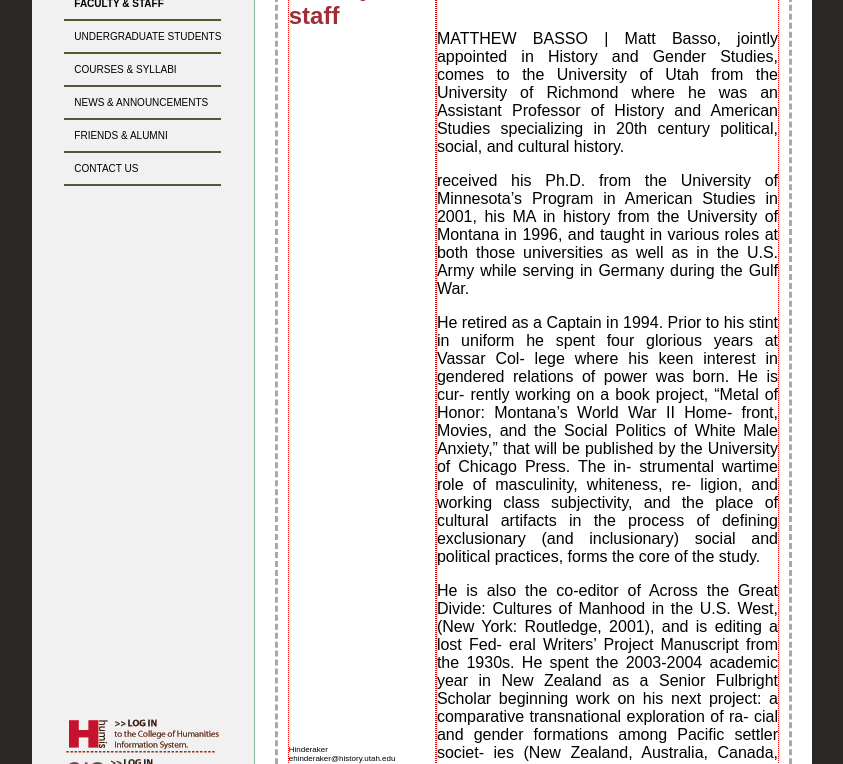
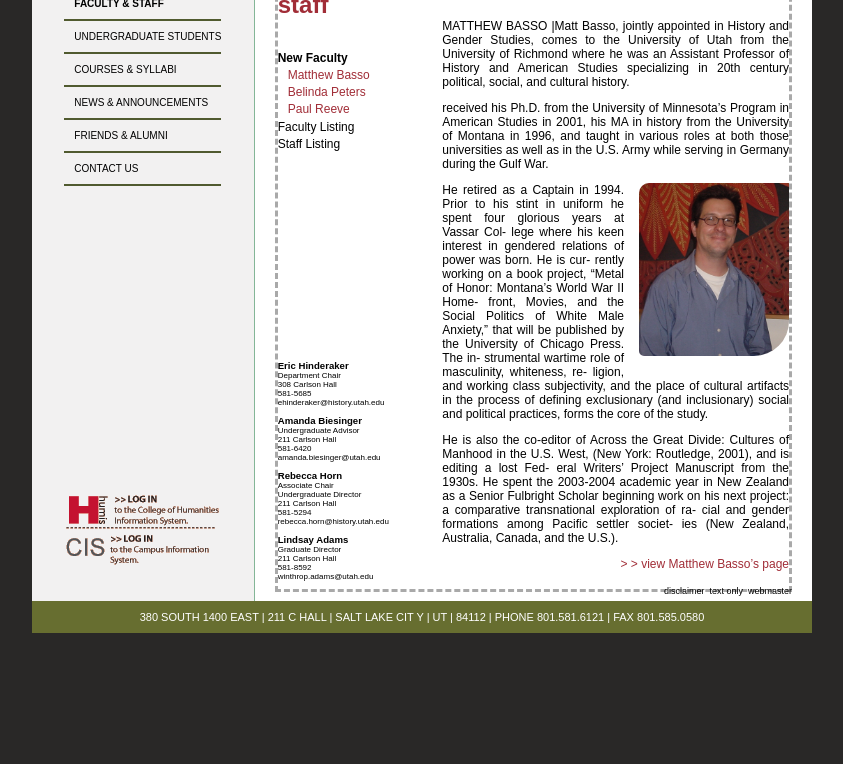
Before and after one commit to charlottabeans/HUMIS_homepage, a plain HTML site: page faculty-and-staff.html in a window 1280 px wide. Shown: the part 230-994 px from the top of the page, without its empty margins (218-1061 px from the left). After the commit the page ends 871 px from the top, so only its background shows below. Drawn offline with Linux system fonts and the light colour scheme.

Commit message:
wrapped up the so-called horizontal two-column layout (which I intend to use on several of my remaining pages)

```diff
--- a/faculty-and-staff.html
+++ b/faculty-and-staff.html
@@ -1,5 +1,5 @@
 <!DOCTYPE html>
-<html lang="en">
+<html lang="en" xmlns="http://www.w3.org/1999/html" xmlns="http://www.w3.org/1999/html">
 <head>
     <meta charset="UTF-8">
     <title>HUMIS faculty and staff</title>
@@ -56,38 +56,56 @@
                   <aside class="left-column">
                       <div class="top">
                           <h4>Faculty &amp; staff</h4>
+
+                          <div class="category top">
+                              <a href="#" class="active">New Faculty</a>
+
+                              <div class="category sub">
+                              <a href="#">Matthew Basso</a>
+                              <a href="#">Belinda Peters</a>
+                              <a href="#">Paul Reeve</a>
+                              </div>
+
+
+                              <a href="#">Faculty Listing</a>
+                              <a href="#">Staff Listing</a>
+                          </div>
+
                       </div>
 
                       <div class="bottom">
                           <p>
-                              <span class="name">Hinderaker
-                            <span class="title>"Department Chair
-                             308 Carlson Hall
-                             581-5685
-                             <a href="#">ehinderaker@history.utah.edu
+                              <span class="name"> Eric Hinderaker </span>
+                              <span class="title">Department Chair</span>
+                              <span class="address"> 308 Carlson Hall </span>
+                              <a class="phone-number" href="tel:581-5685">581-5685</a>
+                              <a href="#">ehinderaker@history.utah.edu </a>
                           </p>
 
                           <p>
-                              <span class="name">Biesinger
-                              <span class="title>"Undergraduate Advisor
-                          211 Carlson Hall
-                          581-6420
-                          amanda.biesinger@utah.edu </p>
+                              <span class="name">Amanda Biesinger</span>
+                              <span class="title">Undergraduate Advisor</span>
+                              <span class="address">211 Carlson Hall</span>
+                              <a class="phone-number" href="tel:581-6420">581-6420</a>
+                              <a href="#">amanda.biesinger@utah.edu</a>
+                          </p>
 
                           <p>
-                              <span class="name">Horn
-                              Associate Chair
-                              <span class="title>"Undergraduate Director
-                              211 Carlson Hall
-                              581-5294
-                              .horn@history.utah.edu</p>
+                              <span class="name">Rebecca Horn </span>
+                              <span class="title">Associate Chair<br/>
+                              Undergraduate Director</span>
+                              <span class="address">211 Carlson Hall</span>
+                              <a class="phone-number" href="tel:581-5294">581-5294</a>
+                              <a href="#"> rebecca.horn@history.utah.edu</a>
+                          </p>
 
                           <p>
-                              <span class="name">Lindsay Adams
-                              <span class="title>"Graduate Director
-                              211 Carlson Hall
-                              581-8592
-                              winthrop.adams@utah.edu</p>
+                              <span class="name">Lindsay Adams </span>
+                              <span class="title">Graduate Director</span>
+                              <span class="address">211 Carlson Hall</span>
+                              <a class="phone-number" href="tel:581-8592">581-8592</a>
+                              <a href="#">winthrop.adams@utah.edu</a>
+                          </p>
                       </div>
 
 
@@ -96,7 +114,7 @@
                   <aside class="right-column">
                       <h5>New faculty</h5>
 
-                      <p> MATTHEW BASSO | Matt Basso, jointly appointed
+                      <p><span class="shrug">MATTHEW BASSO |</span>Matt Basso, jointly appointed
                       in History and Gender Studies, comes to the University
                       of Utah from the University of Richmond where he was
                       an Assistant Professor of History and American Studies
@@ -110,6 +128,10 @@
                       Army while serving
                       in Germany during
                       the Gulf War.</p>
+
+                      <aside class="pull right">
+                        <img src="files/mr-basso.png" alt="Matthew Basso"/>
+                      </aside>
 
                       <p> He retired as a Captain
                       in 1994. Prior to his
@@ -140,10 +162,18 @@
                       a Senior Fulbright Scholar beginning work on his next
                       project: a comparative transnational exploration of ra-
                       cial and gender formations among Pacific settler societ-
-                      ies (New Zealand, Australia, Canada, and the U.S.).
-                          >> view Matthew Basso’s page </p>
+                      ies (New Zealand, Australia, Canada, and the U.S.). </p>
+
+                      <p class="learn-more">
+                          <a href="#">
+                            > > view Matthew Basso’s page
+                          </a>
+                      </p>
+
                   </aside>
+
               </section>
+
             </main>
 
             <nav class="bottom-nav secondary">
--- a/stylesheets/layouts.css
+++ b/stylesheets/layouts.css
@@ -2,10 +2,9 @@ section.horizontal-two-column-layout {
     border: 3px dashed darkgray;
     display: flex;
     min-height: 100%;
-    padding: 10px;
+    gap: 1rem;
 
     aside{
-        border: 1px dotted red;
 
         &.left-column{
             width: 30%;
@@ -17,6 +16,35 @@ section.horizontal-two-column-layout {
                 text-align: left;
             }
 
+            div.top{
+                div.category{
+                    a{
+                        display: block;
+                        text-decoration: none;
+                        color: black;
+                        font-size: 0.75rem;
+                        margin-bottom: 0.2rem;
+
+                        &:hover{
+                            text-decoration: underline;
+                        }
+
+                        &.active{
+                            font-weight: bold;
+                        }
+                    }
+
+                    &.sub{
+                        margin-left: 10px;
+                        a{
+                                color: var(--burgundy);
+                        }
+                    }
+
+
+                }
+            }
+
             div.bottom{
                 p{
                     font-size: 0.5rem;
@@ -25,20 +53,22 @@ section.horizontal-two-column-layout {
 
                         display: block;
 
-                        .name{
-                        font-weight: bold;
-                        font-size: 0.6rem;
-                         }
+                        &.name{
+                            font-weight: bold;
+                            font-size: 0.6rem;
+                        }
+                    }
 
-                        a{
+                    a{
+                        display: block;
                         color: black;
                         text-decoration: none;
 
-                            &:hover{
+                        &:hover{
                             text-decoration: underline;
-                            }
                         }
                     }
+
                 }
             }
         }
--- a/stylesheets/typography.css
+++ b/stylesheets/typography.css
@@ -42,5 +42,28 @@ body{
 
     p{
         text-align: justify;
+        font-size: 0.75rem;
+
+        &.learn-more{
+            text-align:right;
+
+            a{
+            text-decoration: none;
+            color: var(--burgundy);
+
+                &:hover{
+                    text-decoration: underline;
+                }
+            }
+        }
+
+        // @TODO come up with a better name here:
+
+        .shrug{
+            font-size: 1.3rem;
+            color: var(--burgundy);
+            font-weight: bold;
+        }
+
     }
 }
```
Also changed, not shown: files/mr-basso.png (added).
